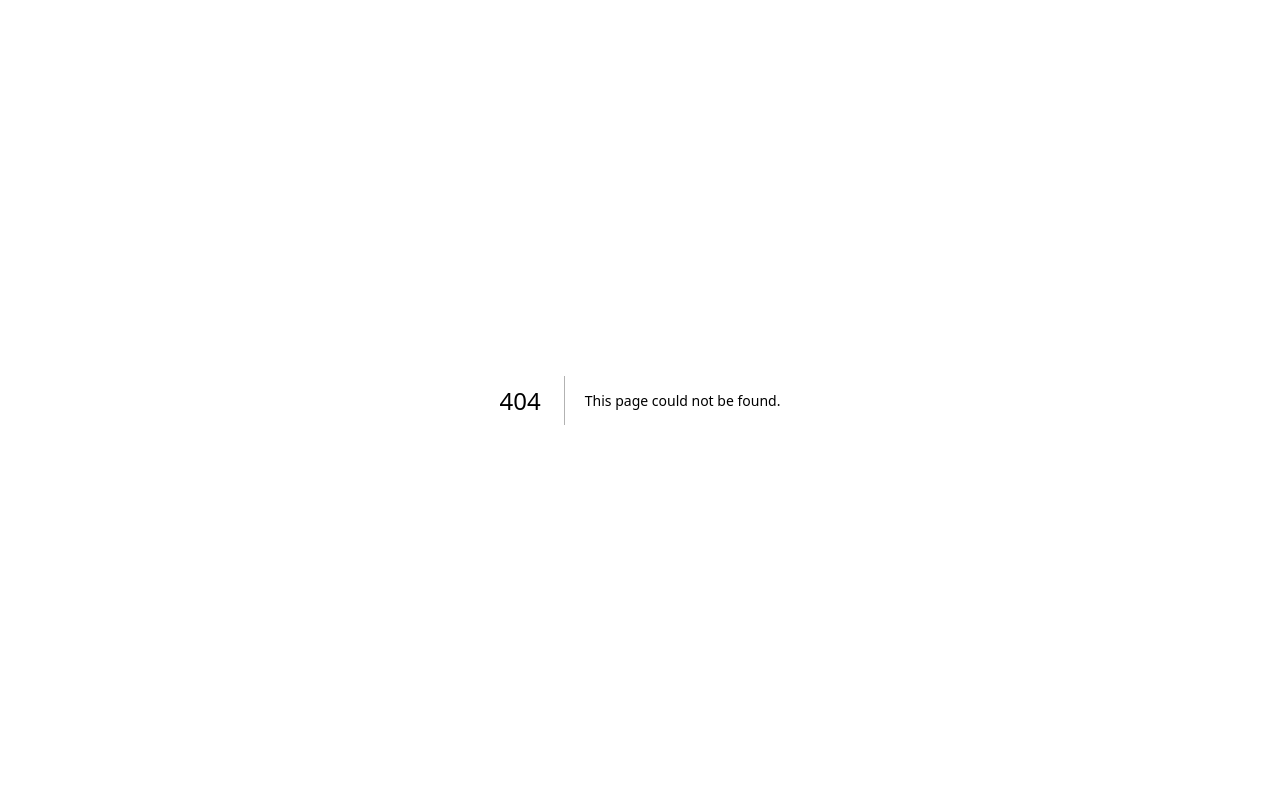
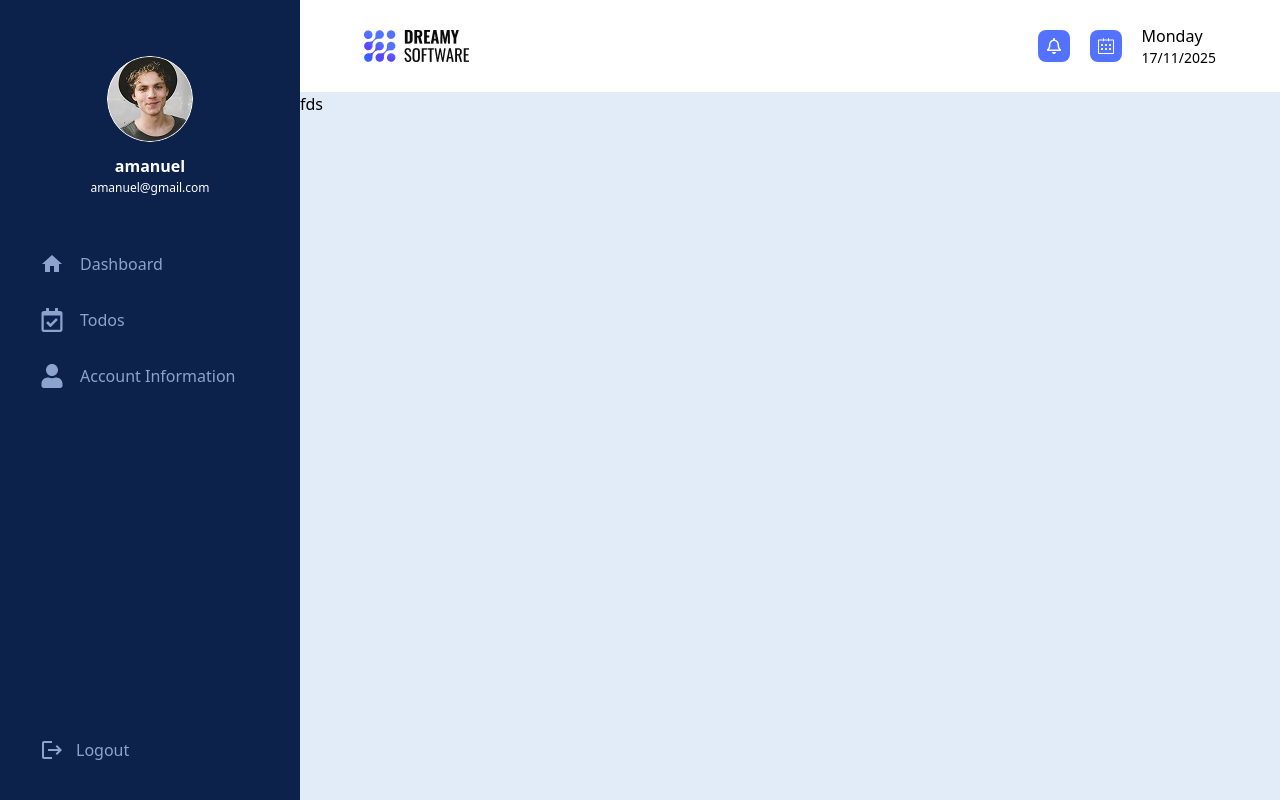
Before and after one commit to Sazzad171/modern-nextjs-app, a Next.js app: page / in a window 1280 px wide. Before the commit this address had no page. Built offline with nearby package versions, Linux system fonts and the light colour scheme.

Commit message:
feat: dashbaord layout implemented

```diff
--- /dev/null
+++ b/app/(dashboard)/(todos)/page.tsx
@@ -0,0 +1,12 @@
+import React from 'react'
+
+const Todos = () => {
+  return (
+    <section>
+      <p>fds</p>
+
+    </section>
+  )
+}
+
+export default Todos
--- a/app/(dashboard)/layout.tsx
+++ b/app/(dashboard)/layout.tsx
@@ -1,9 +1,21 @@
+import Sidebar from "@/components/layout/Sidebar";
+import TopBar from "@/components/layout/TopBar";
 import { ReactNode } from "react";
 
 export default function DashboardLayout({ children }: { children: ReactNode }) {
   return (
-    <div className="">
-      {children}
+    <div className="w-full">
+      <div className="flex flex-col md:flex-row flex-wrap items-strech min-h-screen">
+        <div className="w-full md:w-[300px] hidden md:flex flex-col justify-between bg-bgDark h-screen overflow-y-auto">
+          <Sidebar />
+        </div>
+        <div className="w-full md:w-[calc(100vw-300px)]">
+          <TopBar />
+          <div className="h-[calc(100vh-92px)] overflow-y-auto bg-[#E2ECF8]">
+            {children}
+          </div>
+        </div>
+      </div>
     </div>
   );
 }
--- /dev/null
+++ b/components/layout/Sidebar.tsx
@@ -0,0 +1,73 @@
+import Image from 'next/image'
+import Link from 'next/link'
+import React from 'react'
+import { FaRegCalendarCheck, FaUser } from 'react-icons/fa'
+import { MdHome, MdLogout } from 'react-icons/md'
+
+const Sidebar = () => {
+  const mainMenuItem = [
+    {
+      name: "Dashboard",
+      icon: MdHome,
+      link: "/"
+    },
+    {
+      name: "Todos",
+      icon: FaRegCalendarCheck,
+      link: "/"
+    },
+    {
+      name: "Account Information",
+      icon: FaUser,
+      link: "/profile"
+    },
+  ]
+
+  return (
+    <>
+      <div>
+        <div className="text-center px-4 pt-14 pb-10">
+          <Image
+            src="/images/user.png"
+            alt="user"
+            width={86}
+            height={86}
+            className="object-cover rounded-full mx-auto"
+          />
+          <h6 className="font-semibold text-white mt-3 mb-[2px]">amanuel</h6>
+          <p className="text-xs text-white">amanuel@gmail.com</p>
+        </div>
+        <div>
+          <ul
+            className="[&>li>a]:flex [&>li>a]:items-center [&>li>a]:font-medium [&>li>a]:px-10 [&>li>a]:py-4 [&>li>a]:gap-x-4"
+          >
+            {mainMenuItem?.map((item, index) => {
+              const Icon = item.icon
+
+              return <li key={index}>
+                <Link
+                  href={item.link}
+                  className="text-grey hover:text-white transition hover:bg-[linear-gradient(90deg,rgba(82,114,255,0.25)_1.44%,rgba(13,34,74,0.25)_74.16%)]"
+                >
+                  <Icon className="text-2xl" /> {item.name}
+                </Link>
+              </li>
+            })}
+          </ul>
+        </div>
+      </div>
+      <div className="px-10 py-8">
+        <p>
+          <Link
+            href="/logout"
+            className="inline-flex items-center gap-x-3 text-grey hover:text-white font-medium transition"
+          >
+            <MdLogout className="text-2xl" /> Logout
+          </Link>
+        </p>
+      </div>
+    </>
+  )
+}
+
+export default Sidebar
--- /dev/null
+++ b/components/layout/TopBar.tsx
@@ -0,0 +1,37 @@
+import { getDayAndDate } from '@/lib/functions'
+import Image from 'next/image'
+import React from 'react'
+import { FaRegBell } from 'react-icons/fa'
+import { SlCalender } from 'react-icons/sl'
+
+const TopBar = () => {
+  const {day, date} = getDayAndDate(new Date());
+
+  return (
+    <header className="px-16 py-6">
+      <div className="w-full">
+        <div className="flex items-center justify-between">
+          <div>
+            <Image
+              src="/images/logo.png"
+              alt="logo"
+              width={105}
+              height={32}
+              className="object-cover"
+            />
+          </div>
+          <div className='flex items-center gap-x-5'>
+            <FaRegBell className="bg-primary text-white text-xl rounded-lg w-8 h-8 p-2 cursor-pointer" />
+            <SlCalender className="bg-primary text-white text-xl rounded-lg w-8 h-8 p-2 cursor-pointer" />
+            <div>
+              <p className="text-base font-medium">{day}</p>
+              <p className="text-sm font-medium">{date}</p>
+            </div>
+          </div>
+        </div>
+      </div>
+    </header>
+  )
+}
+
+export default TopBar
--- /dev/null
+++ b/lib/functions.ts
@@ -0,0 +1,6 @@
+export function getDayAndDate(date: Date) {
+  return {
+    day: date.toLocaleDateString("en-US", { weekday: "long" }),
+    date: date.toLocaleDateString("en-GB"),
+  };
+}
```
Also changed, not shown: app/(dashboard)/todos/page.tsx (deleted), public/images/logo.png (added), public/images/user.png (added).
